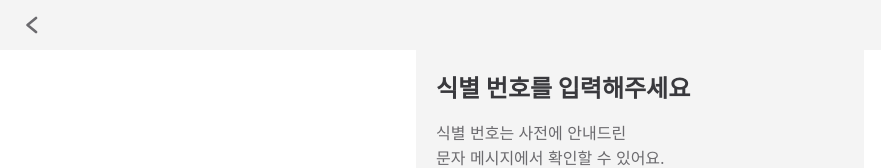
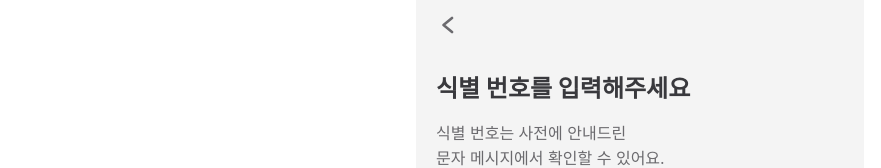
Before and after one commit to Smile-Mate/Smile-Mate, a Next.js app: page /login in a window 1280 px wide. Shown: the top 168 px of the page, without its empty margins (0-881 px from the left). Built offline with nearby package versions, Linux system fonts and the light colour scheme.

Commit message:
design: 백버튼헤더 위치 조정

```diff
--- a/components/BackButtonHeader.tsx
+++ b/components/BackButtonHeader.tsx
@@ -4,6 +4,7 @@ import React, { ReactNode } from 'react';
 import { useRouter } from 'next/navigation';
 import Image from 'next/image';
 import { defaultBackgroundColor } from '@/constants/themeConst';
+import { appWidth } from '@/constants/styleConst';
 
 export default function BackButtonHeader({
   children = null,
@@ -26,7 +27,7 @@ export default function BackButtonHeader({
       {/* NOTE 헤더바 */}
       <div className="fixed top-0 w-full z-50">
         <div
-          className={`${className} flex justify-between h-[50px] pr-[26px] relative`}
+          className={`${className} ${appWidth} mx-auto flex justify-between h-[50px] pr-[26px] relative`}
           style={{ backgroundColor: backgroundColor }}
         >
           {title && (
```
